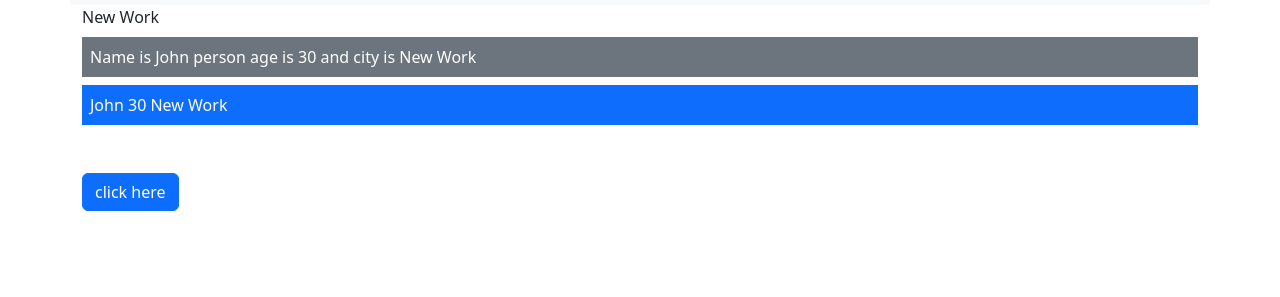
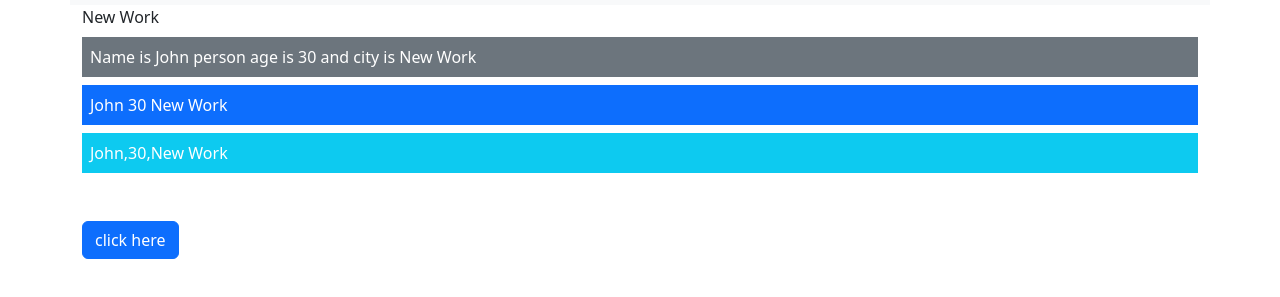
Before and after one commit to SumanPSTU/JavaScript-Basic, a plain HTML site: page index.html in a window 1280 px wide. Shown: the part 53-350 px from the top of the page. Drawn offline with nearby package versions, Linux system fonts and the light colour scheme.

Commit message:
update file

```diff
--- a/index.html
+++ b/index.html
@@ -61,6 +61,10 @@
     <div id="demo2" class="bg-primary p-2 mt-2 text-white">
 
     </div>
+
+    <div id="demo3" class="bg-info p-2 mt-2 text-white">
+
+    </div>
     <button class="btn btn-primary mt-5" onclick="hello()">click here</button>
   </div>
 
--- a/script.js
+++ b/script.js
@@ -33,8 +33,8 @@ if (x != y) {
     console.log("X is equal y");
 }
 
-for(let i = 0;i<=10;i++){
-    console.log("The number is "+(i-1));
+for (let i = 0; i <= 10; i++) {
+    console.log("The number is " + (i - 1));
 }
 
 {
@@ -209,19 +209,44 @@ console.log(person1.fullName());
 
 // object display in java script
 
-let s ={
+let s = {
     name: "John",
     age: 30,
-    city:"New Work"
+    city: "New Work"
 };
 
 document.getElementById("demo").innerHTML = s.city;
-document.getElementById("demo1").innerHTML ="Name is "+s.name+" person age is "+s.age+" and city is "+s.city;
+document.getElementById("demo1").innerHTML = "Name is " + s.name + " person age is " + s.age + " and city is " + s.city;
 
 
 // use for loop in a object to interate all value of the object
 var t = " ";
-for( i in s){
-    t+=s[i]+" ";
+for (i in s) {
+    t += s[i] + " ";
 }
 document.getElementById("demo2").innerHTML = t;
+
+// also can Iterate by creating object values method and insert into array
+const myArray = Object.values(s);
+document.getElementById("demo3").innerHTML = myArray;
+
+
+// javascript constractor here
+
+function teacher(fname, lname, id, age) {
+    this.fname = fname;
+    this.lname = lname,
+    this.id = id;
+    this.age = age;
+
+    this.fullName = function () {
+        return "Name is " + this.fname + " " + this.lname;
+    }
+}
+
+// this is how to create object using constractor
+const teacherObj = new teacher("sumon","das",2202014,21);
+let teacherObj2 = new teacher("Jhon","Doe",23244,32);
+console.log(teacherObj2);
+console.log(teacherObj.fullName());
+console.log(teacherObj2.fullName());
```
